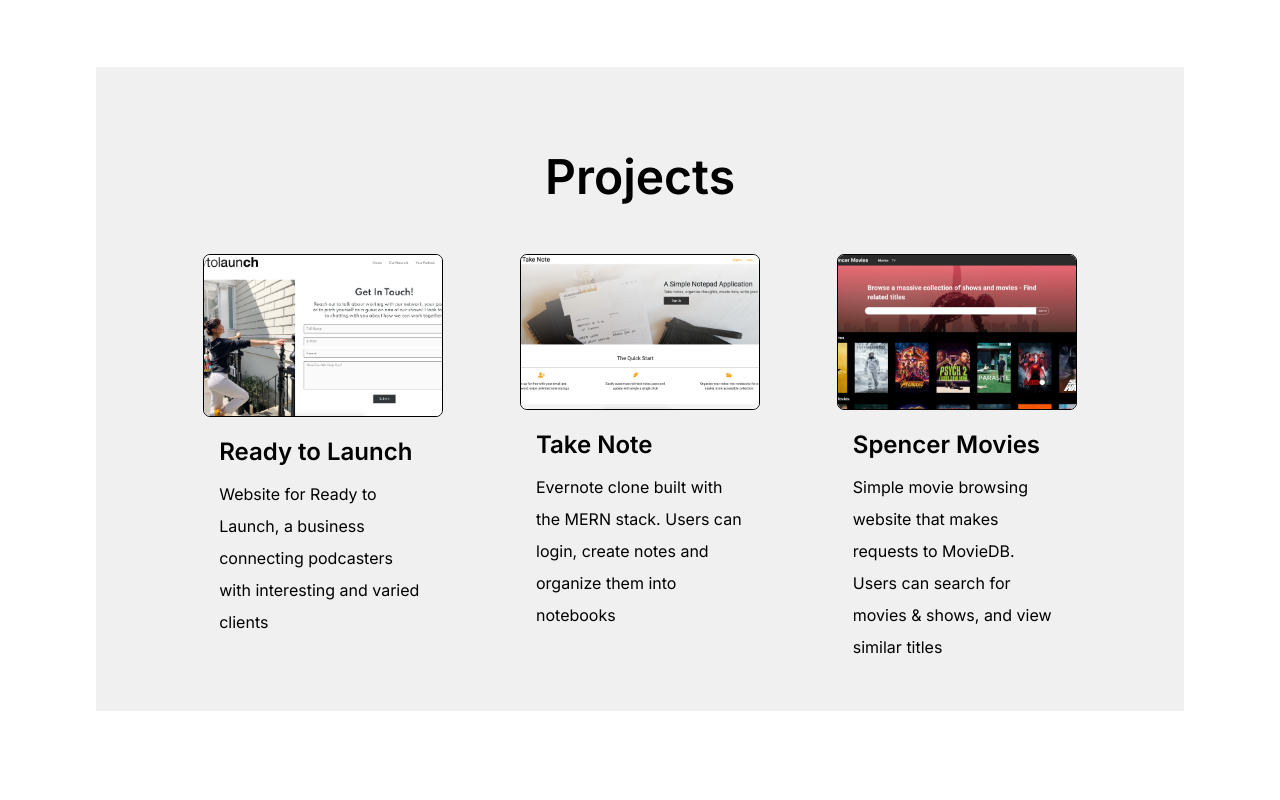
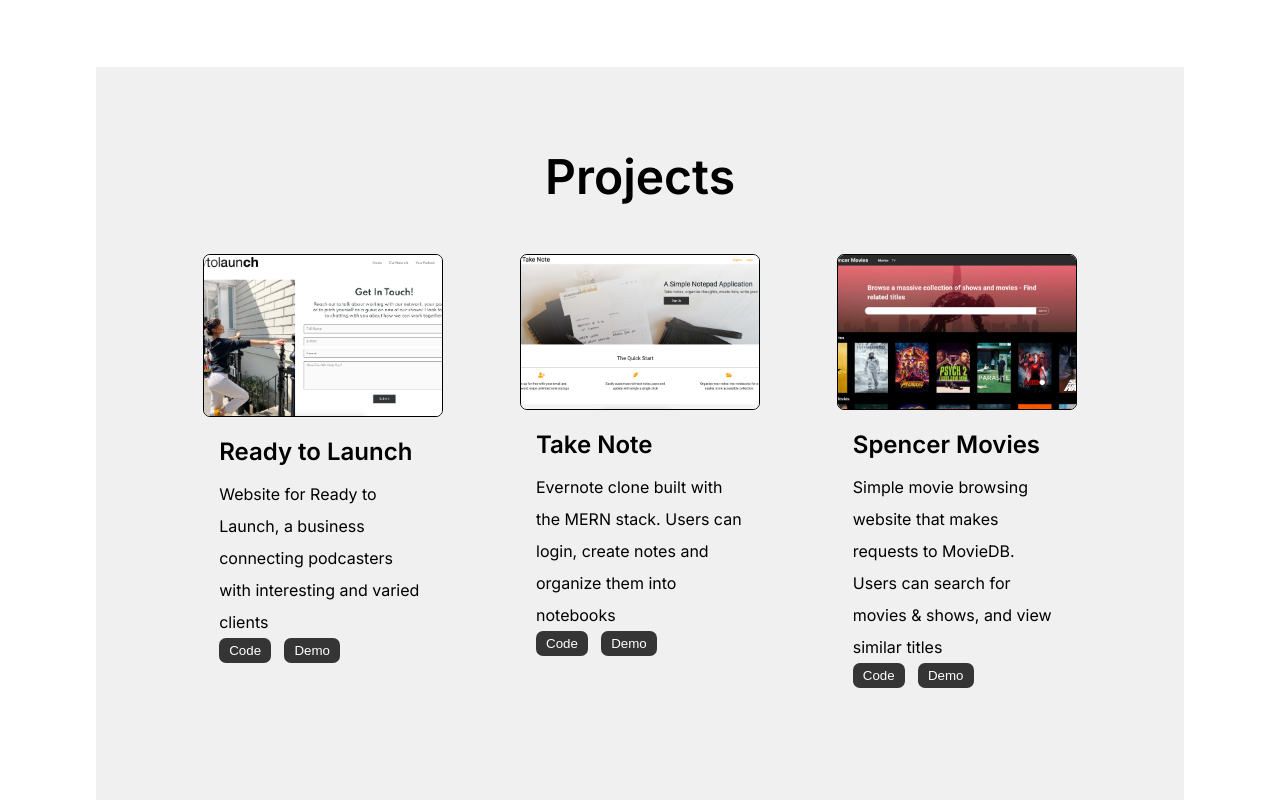
Before and after one commit to SpencerKK/Portfolio, a React (Create React App) app: page / in a window 1280 px wide. Shown: the part 333-1133 px from the top of the page. Before the commit the page ends 1044 px from the top, so only its background shows below. Built offline with nearby package versions, Linux system fonts and the light colour scheme.

Commit message:
Projects Section Completed

```diff
--- a/src/components/Projects/Projects.css
+++ b/src/components/Projects/Projects.css
@@ -20,7 +20,7 @@
 .projects-ul {
   display: flex;
   justify-content: center;
-    flex-wrap: wrap
+  flex-wrap: wrap;
 }
 
 .projects-ul li {
@@ -32,15 +32,14 @@
   font-family: Inter;
   width: 15em;
   margin: 0 3vw;
+  margin-bottom: 4em;
   min-height: 25em;
 }
-
 
 .project-card img {
   width: 100%;
   border: 1px solid #000;
   border-radius: 7px;
-
 }
 
 .card-detail {
@@ -53,17 +52,25 @@
   font-weight: 600;
 }
 
+.card-detail button {
+  text-decoration: none;
+  padding: 5px 10px;
+  margin-right: 1em;
+  border: none;
+  background: rgba(0, 0, 0, 0.781);
+  border-radius: 7px;
+  cursor: pointer;
+}
+
+.card-detail button:hover {
+  background: rgba(0, 0, 0, 0.502);
+}
+
+.card-detail a {
+  text-decoration: none;
+  color: #fff;
+}
+
 .project-desc {
   line-height: 2;
 }
-
-/* @media (max-width: 1138px) {
-    .projects-ul {
-        display: block;
-    }
-
-    .project-card {
-        width: 50%;
-        margin: 3em auto;
-    }
-} */
--- a/src/components/Projects/Projects.js
+++ b/src/components/Projects/Projects.js
@@ -12,25 +12,31 @@ const projectsArr = [
     src: launchScreenshot,
     desc:
       "Website for Ready to Launch, a business connecting podcasters with interesting and varied clients",
+    githubLink: 'https://github.com/SpencerKK/Ready-to-Launch',
+    siteLink: 'https://www.readytolaunchpodcasts.com/'
   },
   {
     title: "Take Note",
     src: noteScreenshot,
     desc:
       "Evernote clone built with the MERN stack. Users can login, create notes and organize them into notebooks",
+    githubLink: 'https://github.com/SpencerKK/take-note',
+    siteLink: 'https://glacial-badlands-60032.herokuapp.com/'
   },
   {
     title: "Spencer Movies",
     src: moviesScreenhot,
     desc:
       "Simple movie browsing website that makes requests to MovieDB. Users can search for movies & shows, and view similar titles",
+    githubLink: 'https://github.com/SpencerKK/spencermovies',
+    siteLink: 'https://spencerkk.github.io/spencermovies/#/'
   },
 ];
 
 const Projects = () => {
   return (
     <div className="projects-container">
-        <h1 className='projects-title'>Projects</h1>
+      <h1 className='projects-title'>Projects</h1>
       <ul className="projects-ul">
         {projectsArr.map((project) => (
           <li>
@@ -39,6 +45,8 @@ const Projects = () => {
               <div className="card-detail">
                 <h2>{project.title}</h2>
                 <p className='project-desc'>{project.desc}</p>
+                <button><a href={project.githubLink}>Code</a></button>
+                <button><a href={project.siteLink}>Demo</a></button>
               </div>
             </div>
           </li>
```
Lines whose indentation alone changed are shown as unchanged.
